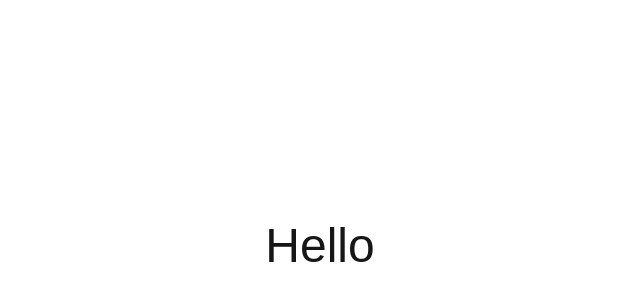
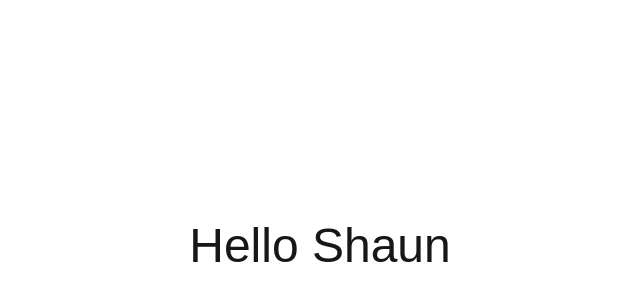
Before and after one commit to randompythoncoder/hello-site, a Next.js app: page / in a window 1280 px wide. Shown: the part 154-454 px from the top of the page, without its empty margins (320-960 px from the left). Built offline with nearby package versions, Linux system fonts and the light colour scheme.

Commit message:
change to hello world

```diff
--- a/app/page.tsx
+++ b/app/page.tsx
@@ -1,7 +1,7 @@
 export default function Home() {
   return (
     <div className="flex h-screen items-center justify-center text-5xl">
-      Hello
+      Hello Shaun
     </div>
   );
 }
```
